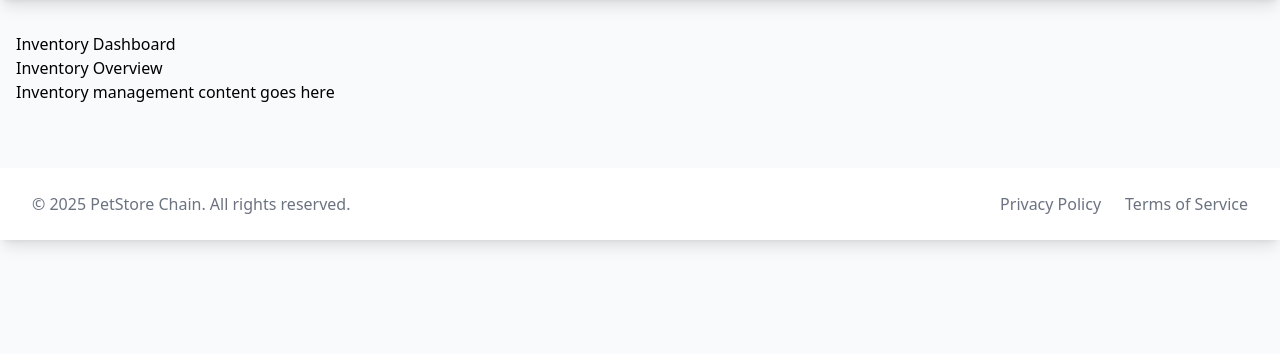
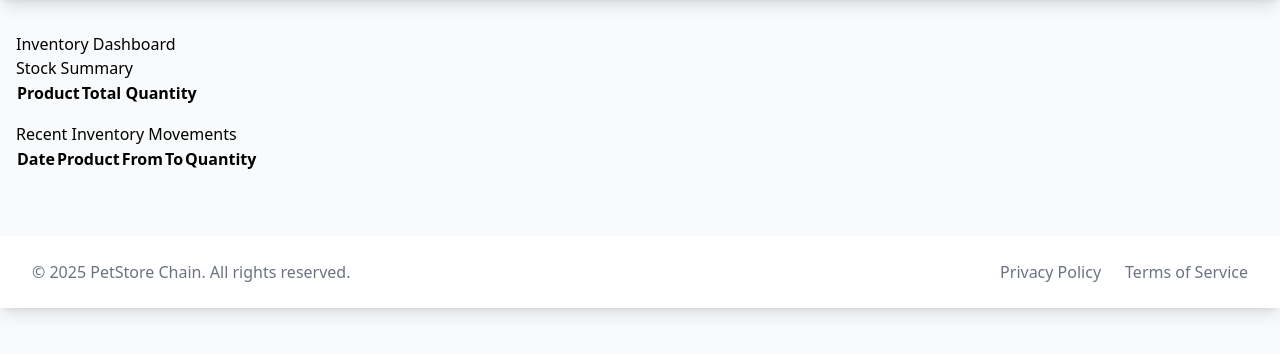
Before and after one commit to manaoutlook/ChainPetStore, a Django app: page /inventory/ in a window 1280 px wide. Shown: the part 64-418 px from the top of the page. Run offline with Django 4.2, Linux system fonts and the light colour scheme; data comes from the database, SQL or seed files in the repository; data that the repository does not hold is empty; parts of the project's set-up code (start-up, migrations or seed data) failed here and were passed over; some libraries are stand-ins or nearby versions.

Commit message:
Ui Issues has been fixed

```diff
--- a/petstore/inventory/templates/inventory/dashboard.html
+++ b/petstore/inventory/templates/inventory/dashboard.html
@@ -3,12 +3,60 @@
 {% block content %}
 <div class="container">
     <h1>{{ title }}</h1>
+
+    <div class="row mb-4">
+        <div class="col-md-12">
+            <div class="card">
+                <div class="card-body">
+                    <h5 class="card-title">Stock Summary</h5>
+                    <table class="table table-striped">
+                        <thead>
+                            <tr>
+                                <th>Product</th>
+                                <th class="text-end">Total Quantity</th>
+                            </tr>
+                        </thead>
+                        <tbody>
+                            {% for item in stock_summary %}
+                            <tr>
+                                <td>{{ item.product__name }}</td>
+                                <td class="text-end">{{ item.total_quantity }}</td>
+                            </tr>
+                            {% endfor %}
+                        </tbody>
+                    </table>
+                </div>
+            </div>
+        </div>
+    </div>
+
     <div class="row">
         <div class="col-md-12">
             <div class="card">
                 <div class="card-body">
-                    <h5 class="card-title">Inventory Overview</h5>
-                    <p class="card-text">Inventory management content goes here</p>
+                    <h5 class="card-title">Recent Inventory Movements</h5>
+                    <table class="table table-striped">
+                        <thead>
+                            <tr>
+                                <th>Date</th>
+                                <th>Product</th>
+                                <th>From</th>
+                                <th>To</th>
+                                <th class="text-end">Quantity</th>
+                            </tr>
+                        </thead>
+                        <tbody>
+                            {% for movement in recent_movements %}
+                            <tr>
+                                <td>{{ movement.movement_date|date:"Y-m-d H:i" }}</td>
+                                <td>{{ movement.product.name }}</td>
+                                <td>{{ movement.from_location.name }}</td>
+                                <td>{{ movement.to_location.name }}</td>
+                                <td class="text-end">{{ movement.quantity }}</td>
+                            </tr>
+                            {% endfor %}
+                        </tbody>
+                    </table>
                 </div>
             </div>
         </div>
--- a/petstore/inventory/views.py
+++ b/petstore/inventory/views.py
@@ -1,10 +1,26 @@
 from django.views.generic import TemplateView
+from .models import Stock, InventoryMovement
+from django.db.models import Sum
 
 class InventoryDashboardView(TemplateView):
     template_name = 'inventory/dashboard.html'
 
     def get_context_data(self, **kwargs):
         context = super().get_context_data(**kwargs)
-        # Add inventory data to context
         context['title'] = 'Inventory Dashboard'
+
+        # Get total stock quantities per product
+        context['stock_summary'] = (
+            Stock.objects.values('product__name')
+            .annotate(total_quantity=Sum('quantity'))
+            .order_by('product__name')
+        )
+
+        # Get recent inventory movements
+        context['recent_movements'] = (
+            InventoryMovement.objects
+            .select_related('product', 'from_location', 'to_location')
+            .order_by('-movement_date')[:10]
+        )
+
         return context
```
Also changed, not shown: petstore/inventory/migrations/0001_initial.py.
